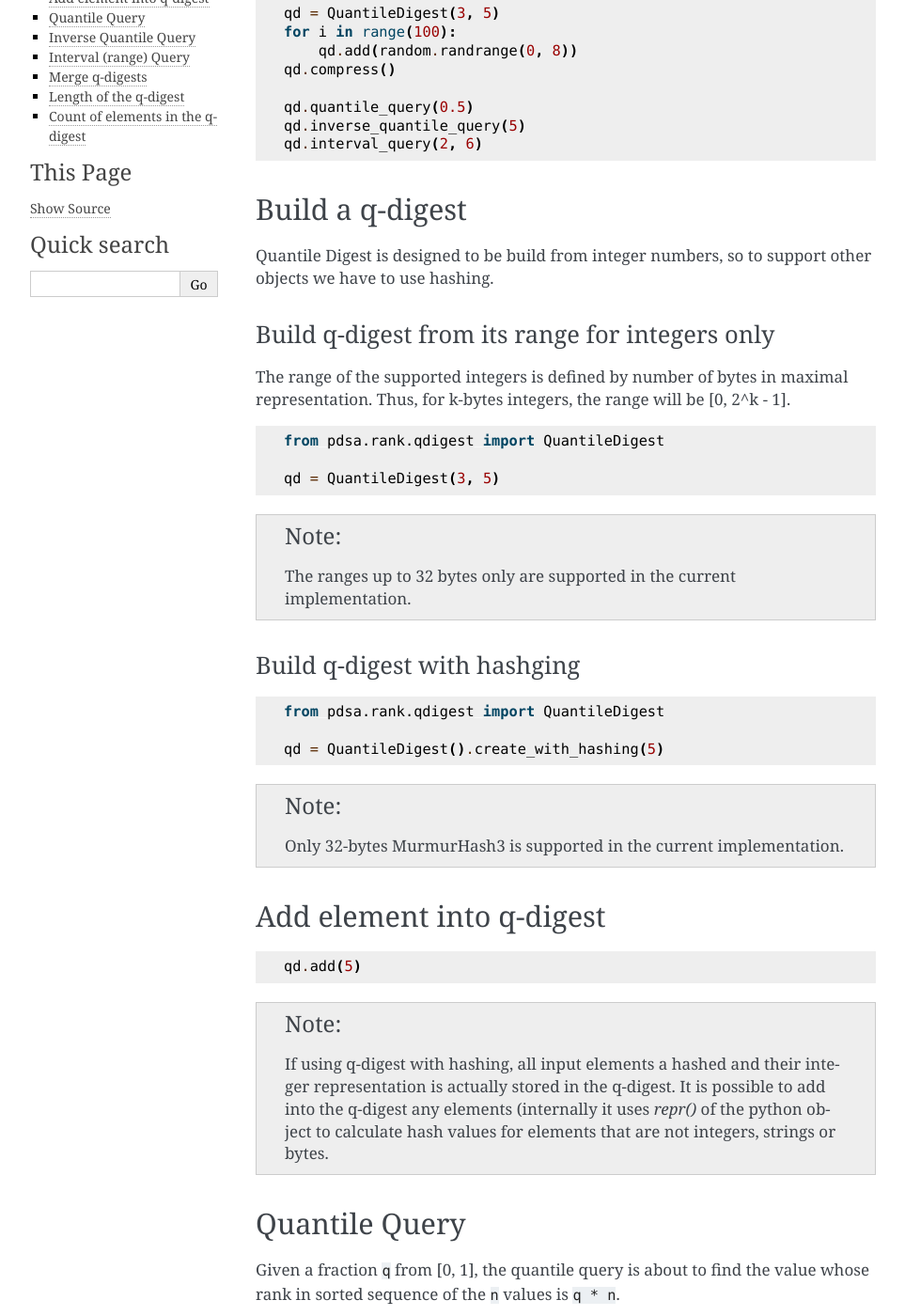
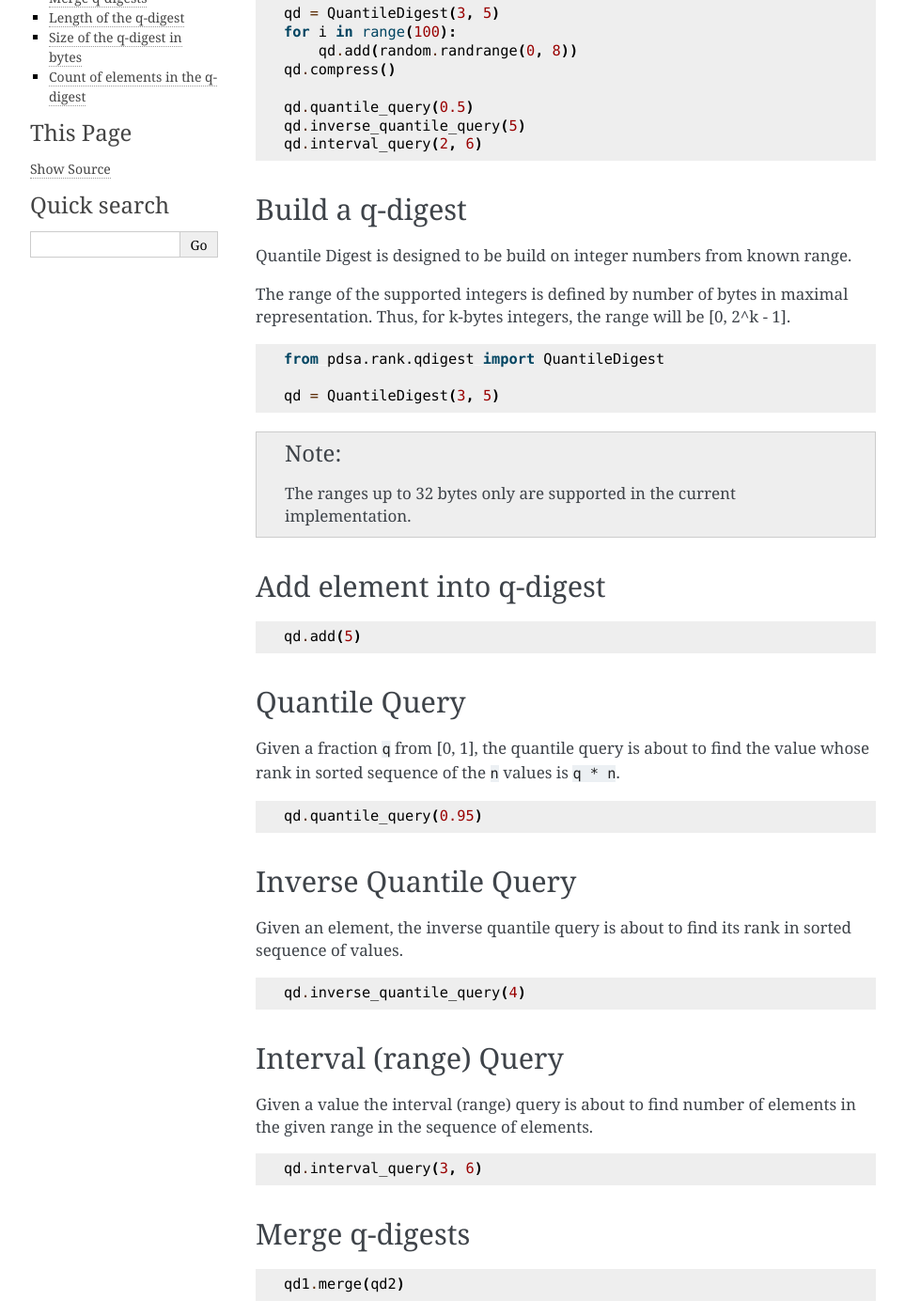
Before and after one commit to gakhov/pdsa, a Sphinx documentation site: the page built from docs/rank/qdigest.rst, in a window 1280 px wide and 1400 px high, scrolled down 233 px. Shown: the whole window at 94% size, without its empty margins (148-1111 px from the left). Built offline with Sphinx 7.4.7, drawn with Linux system fonts in a browser that asks for light colours; some of the changed text lies outside the part shown.

Commit message:
Remove hashing for non-integers
Actually, there is no sense to support non-integers (at least
by hashing them) since all quantile queries are senseless for
their values (we unlikely know which integer is associated
with non-integer to make a useful query).

This also solve the issue on merging of two digests.

```diff
--- a/docs/rank/qdigest.rst
+++ b/docs/rank/qdigest.rst
@@ -24,12 +24,7 @@
 Build a q-digest
 ----------------
 
-Quantile Digest is designed to be build from integer numbers, so to
-support other objects we have to use hashing.
-
-
-Build q-digest from its range for integers only
-~~~~~~~~~~~~~~~~~~~~~~~~~~~~~~~~~~~~~~~~~~~~~~~~
+Quantile Digest is designed to be build on integer numbers from known range.
 
 The range of the supported integers is defined by number of bytes in
 maximal representation. Thus, for k-bytes integers, the range will
@@ -47,23 +42,6 @@
    The ranges up to 32 bytes only are supported in the current implementation.
 
 
-
-Build q-digest with hashging
-~~~~~~~~~~~~~~~~~~~~~~~~~~~~~
-
-
-.. code:: python
-
-   from pdsa.rank.qdigest import QuantileDigest
-
-   qd = QuantileDigest().create_with_hashing(5)
-
-
-.. note::
-
-   Only 32-bytes MurmurHash3 is supported in the current implementation.
-
-
 Add element into q-digest
 -----------------------------
 
@@ -71,16 +49,6 @@
 .. code:: python
 
     qd.add(5)
-
-
-.. note::
-
-   If using q-digest with hashing, all input elements a hashed and their
-   integer representation is actually stored in the q-digest.
-   It is possible to add into the q-digest any elements (internally
-   it uses *repr()* of the python object to calculate hash values for
-   elements that are not integers, strings or bytes.
-
 
 
 Quantile Query
@@ -144,6 +112,20 @@
     print(len(qd))
 
 
+Size of the q-digest in bytes
+------------------------------
+
+.. code:: python
+
+    print(qd.sizeof())
+
+
+.. warning::
+
+    Since we can't calculcate exact size of a dict in Cython,
+    this function return some estimation based on ideal size of
+    keys, values of each bucket.
+
 
 Count of elements in the q-digest
 ---------------------------------------
```
Also changed, not shown: other parts of docs/rank/qdigest.rst (+1 -1 lines), 4 other files.
